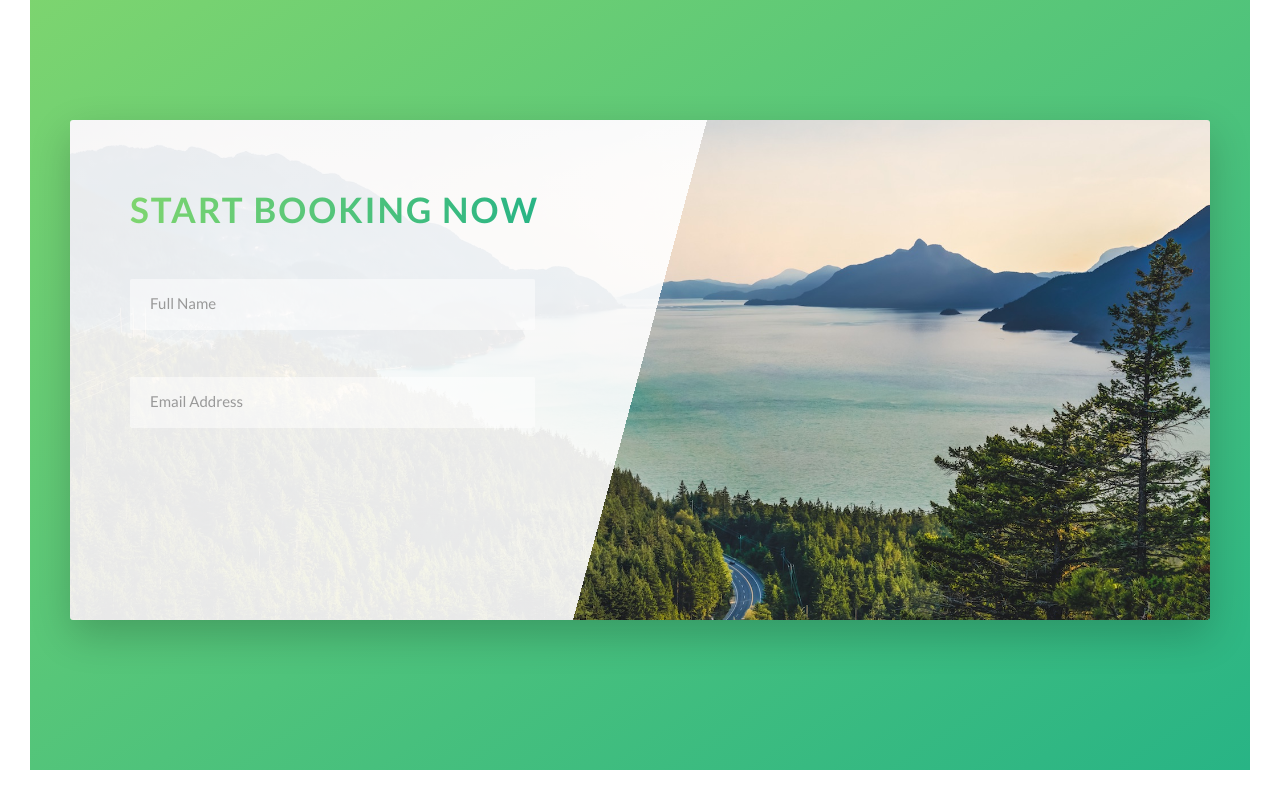
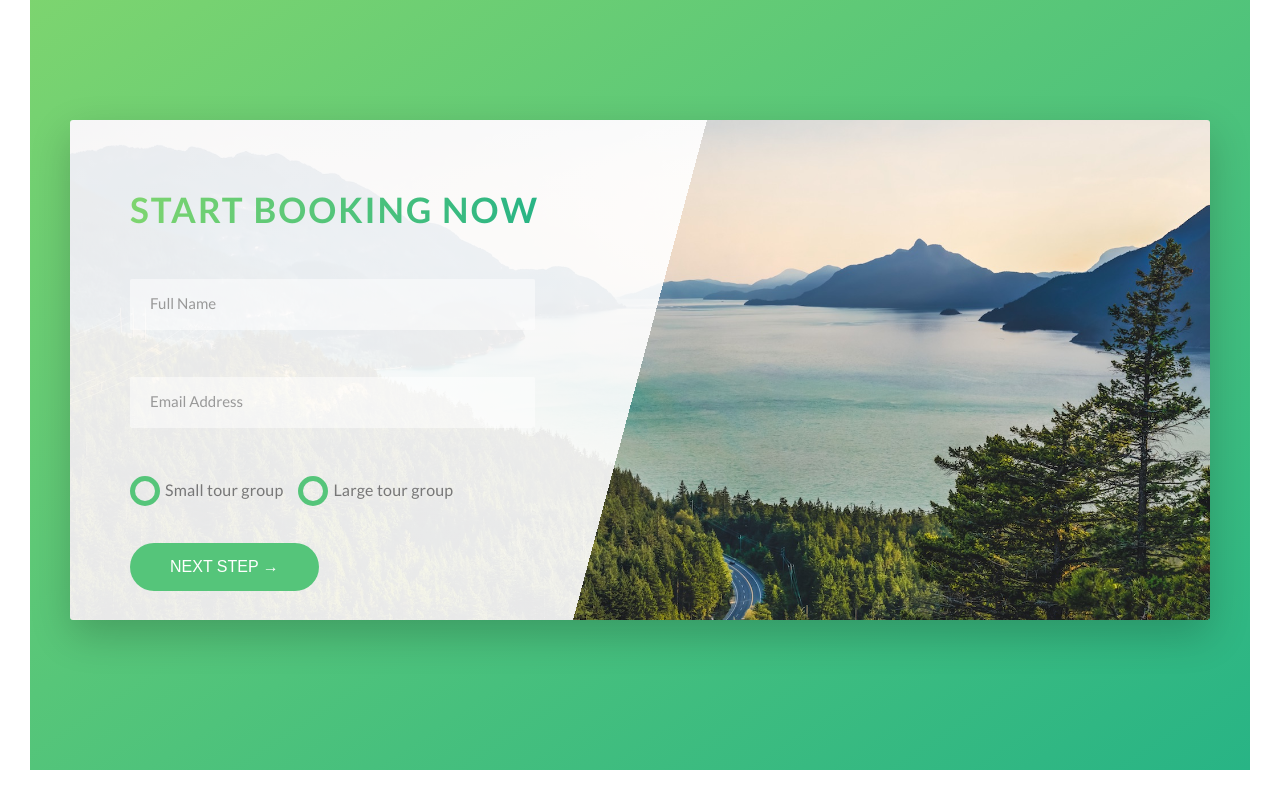
Before and after one commit to shaunak-badani/Natours-React, a React (Vite) app: page / in a window 1280 px wide. Shown: the part 6596-7396 px from the top of the page. Built offline with nearby package versions, Linux system fonts and the light colour scheme.

Commit message:
Completed Booking section of the website

```diff
--- a/src/components/Button.module.scss
+++ b/src/components/Button.module.scss
@@ -2,6 +2,7 @@
 
 .btn
 {
+    &,
     &:link,
     &:visited
     {
@@ -13,6 +14,10 @@
         transition: all .2s;
         position: relative;
         font-size: $default-font-size;
+
+        // Change for the <button> element
+        border: none;
+        cursor: pointer;
     }
 
     &:hover {
@@ -26,7 +31,8 @@
         }
     }
 
-    &:active {
+    &:active, &:focus  {
+        outline: none;
         transform: translateY(-0.1rem);
         box-shadow: 0 0.5rem 1rem rgba($color-black, 0.2);
     }
--- a/src/components/Form.scss
+++ b/src/components/Form.scss
@@ -19,6 +19,7 @@
         border-bottom: 3px solid transparent;
         width: 90%;
         display: block;
+        transition: all 0.3s;
 
 
         &:focus {
@@ -60,4 +61,60 @@
         visibility: hidden;
         transform: translateY(-4rem);
     }
+
+    // RADIO STYLING
+
+    &RadioGroup {
+        display: inline-block;
+
+        &:not(:last-child) {
+            margin-right: 1.5rem;
+        }
+        // width: 49%;
+    }
+
+    &RadioInput {
+        display: none;
+    }
+
+    &RadioLabel {
+        font-size: $default-font-size;
+        cursor: pointer;
+
+        position: relative;
+        padding-left: 3.5rem;
+    }
+
+    &RadioButton {
+        height: 3rem;
+        width: 3rem;
+        border: 5px solid $color-primary;
+        border-radius: 50%;
+        display: inline-block;
+        position: absolute;
+        left: 0;
+        top: -0.4rem;
+
+        &::after {
+            content: "";
+            display: block;
+            background-color: $color-primary;
+            height: 1.2rem;
+            width: 1.2rem;
+            border-radius: 50%;
+            // position on parent need not be relative, it just needs to be specified
+            // position could have any value as long as it is declared
+            position: absolute;
+            top: 50%;
+            left: 50%;
+            transform: translate(-50%, -50%);
+            opacity: 0;
+            transition: opacity 0.2s;
+        }
+    }
+
+    &RadioInput:checked ~ &RadioLabel &RadioButton::after {
+        opacity: 1;
+
+    }
 }
--- a/src/pages/Booking.tsx
+++ b/src/pages/Booking.tsx
@@ -1,7 +1,10 @@
+import Button, { SecondaryButton } from "../components/Button";
 import Form, { FormGroup, FormLabel, Input } from "../components/Form";
 import { HeadingSecondary } from "../components/Headings";
 import Row from "../components/Row";
 import "./Booking.scss";
+import btnStyles from "../components/Button.module.scss";
+import "../styles/UtilityClasses.css";
 
 const Booking = () => {
 
@@ -24,6 +27,26 @@ const Booking = () => {
                                 <Input type="email" placeholder="Email Address" id="email" required />
                                 <FormLabel htmlFor="email">Email address</FormLabel>
                             </FormGroup>
+                            <FormGroup classNames={["uMarginBottomMedium"]}>
+                                {/* There is no way of styling the radio buttons, so we will create our own */}
+                                <div className="formRadioGroup">
+                                    <input type="radio" className="formRadioInput" id="small" name="size" />
+                                    <label htmlFor="small" className="formRadioLabel">
+                                        <span className="formRadioButton"></span>
+                                        Small tour group
+                                    </label>
+                                </div>
+                                <div className="formRadioGroup">
+                                    <input type="radio" className="formRadioInput" id="large" name="size" />
+                                    <label htmlFor="large" className="formRadioLabel">
+                                        <span className="formRadioButton"></span>
+                                        Large tour group
+                                    </label>
+                                </div>
+                            </FormGroup>
+                            <FormGroup>
+                                <button className={[btnStyles.btn, btnStyles.btnGreen].join(" ")}>Next step &rarr;</button>
+                            </FormGroup>
                         </Form>
                     </div>
                 </div>
--- a/src/styles/UtilityClasses.css
+++ b/src/styles/UtilityClasses.css
@@ -1,23 +1,24 @@
 
+/* It is standard practice to write !important on utility classes */
 .uMarginBottomSmall {
-    margin-bottom: 1.5rem;
+    margin-bottom: 1.5rem !important;
 }
 
 .uMarginBottomMedium {
-    margin-bottom: 4rem;
+    margin-bottom: 4rem !important;
 }
 
 
 .uMarginBottomBig {
-    margin-bottom: 8rem;
+    margin-bottom: 8rem !important;
 }
 
 .uMarginTopBig {
-    margin-top: 8rem;
+    margin-top: 8rem !important;
 }
 
 .uMarginTopHuge {
-    margin-top: 10rem;
+    margin-top: 10rem !important;
 }
 
 
@@ -26,5 +27,5 @@
     /**
     Works only if the child is an inline block element
     **/
-    text-align: center;
+    text-align: center !important;
 }
```
